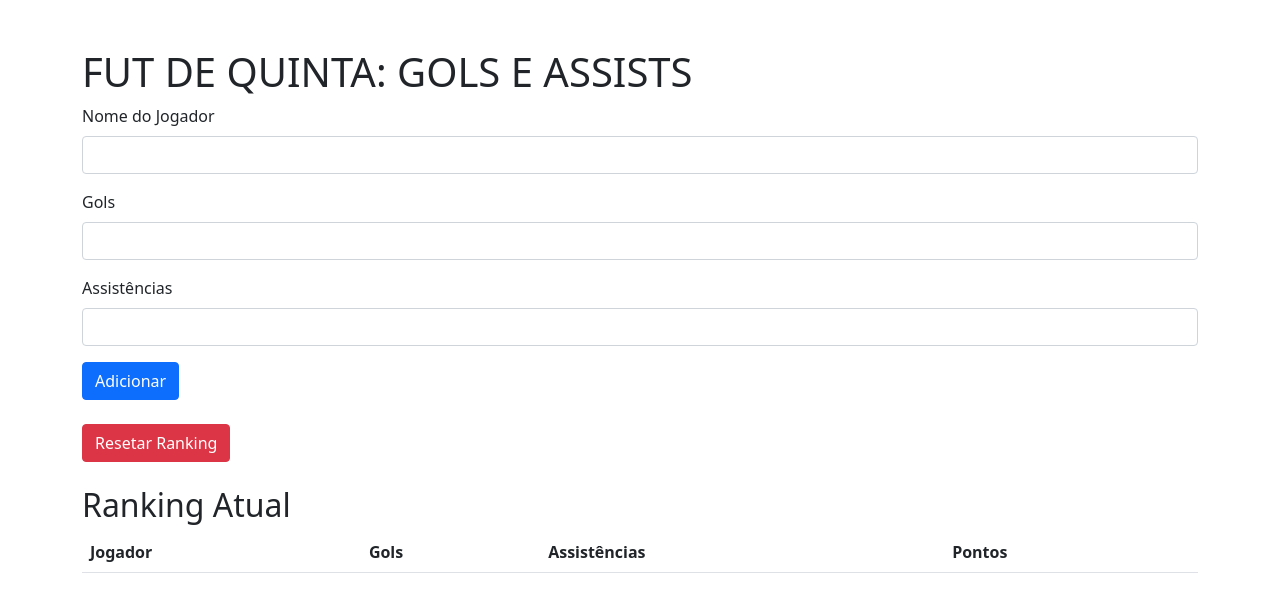
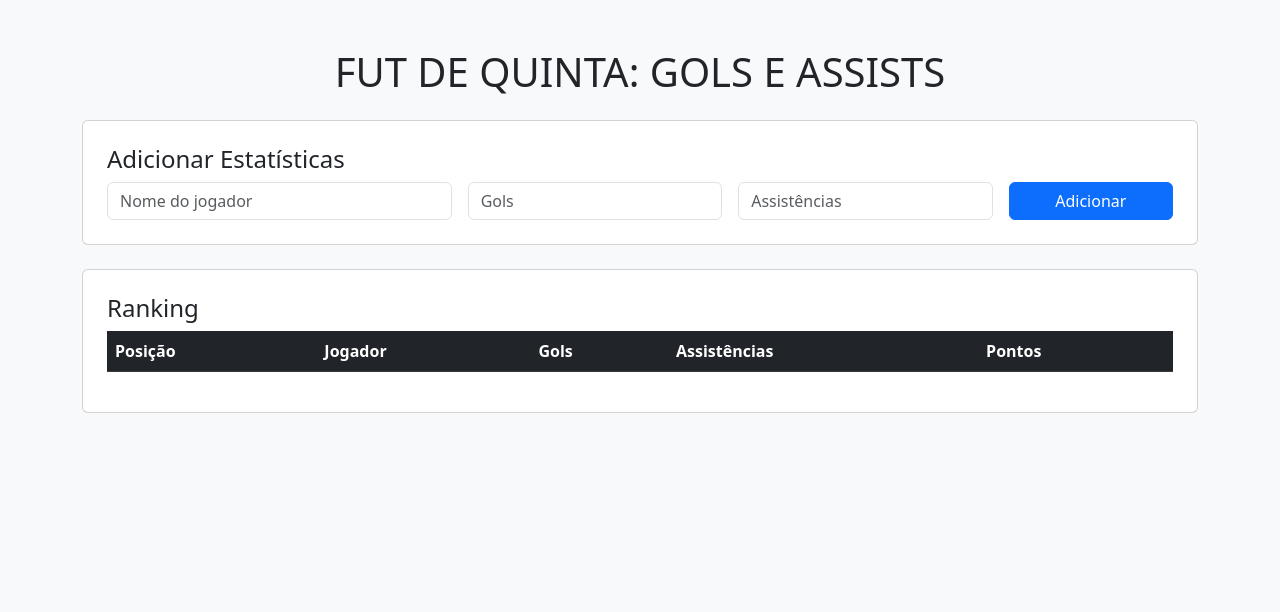
Before and after one commit to Yahard42/FUT-DE-QUINTA-GOLS-E-ASSISTS, a plain HTML site: page index.html in a window 1280 px wide. Drawn offline with nearby package versions, Linux system fonts and the light colour scheme.

Commit message:
Update index.html

```diff
--- a/index.html
+++ b/index.html
@@ -1,59 +1,57 @@
 <!DOCTYPE html>
-<html lang="pt-BR">
+<html lang="pt">
 <head>
     <meta charset="UTF-8">
-    <meta name="viewport" content="width=device-width, initial-scale=1.0">
+    <meta name="viewport" content="width=device-width, initial-scale=1">
     <title>FUT DE QUINTA: GOLS E ASSISTS</title>
-    <link href="https://cdn.jsdelivr.net/npm/bootstrap@5.1.3/dist/css/bootstrap.min.css" rel="stylesheet">
+    <!-- Bootstrap CSS -->
+    <link href="https://cdn.jsdelivr.net/npm/bootstrap@5.3.0/dist/css/bootstrap.min.css" rel="stylesheet">
+    <link rel="stylesheet" href="styles.css">
 </head>
-<body>
+<body class="bg-light">
+
     <div class="container mt-5">
-        <h1>FUT DE QUINTA: GOLS E ASSISTS</h1>
+        <h1 class="text-center mb-4">FUT DE QUINTA: GOLS E ASSISTS</h1>
 
-        <!-- Formulário para adicionar dados -->
-        <form id="formStats">
-            <div class="mb-3">
-                <label for="playerName" class="form-label">Nome do Jogador</label>
-                <input type="text" class="form-control" id="playerName" required>
+        <!-- Formulário para adicionar gols e assistências -->
+        <div class="card p-4 mb-4">
+            <h4>Adicionar Estatísticas</h4>
+            <div class="row g-3">
+                <div class="col-md-4">
+                    <input type="text" id="playerName" class="form-control" placeholder="Nome do jogador">
                 </div>
-            <div class="mb-3">
-                <label for="goals" class="form-label">Gols</label>
-                <input type="number" class="form-control" id="goals" required>
+                <div class="col-md-3">
+                    <input type="number" id="goals" class="form-control" placeholder="Gols" min="0">
                 </div>
-            <div class="mb-3">
-                <label for="assists" class="form-label">Assistências</label>
-                <input type="number" class="form-control" id="assists" required>
+                <div class="col-md-3">
+                    <input type="number" id="assists" class="form-control" placeholder="Assistências" min="0">
                 </div>
-            <button type="submit" class="btn btn-primary">Adicionar</button>
-        </form>
+                <div class="col-md-2">
+                    <button class="btn btn-primary w-100" onclick="addStats()">Adicionar</button>
+                </div>
+            </div>
+        </div>
 
-        <br>
-
-        <!-- Botão de resetar o ranking -->
-        <button class="btn btn-danger" onclick="resetRanking()">Resetar Ranking</button>
-
-        <br><br>
-
-        <!-- Tabela para exibir o ranking -->
-        <h2>Ranking Atual</h2>
-        <table class="table" id="rankingTable">
-            <thead>
+        <!-- Ranking dos jogadores -->
+        <div class="card p-4">
+            <h4>Ranking</h4>
+            <table class="table table-striped">
+                <thead class="table-dark">
                     <tr>
+                        <th>Posição</th>
                         <th>Jogador</th>
                         <th>Gols</th>
                         <th>Assistências</th>
                         <th>Pontos</th>
                     </tr>
                 </thead>
-            <tbody>
-                <!-- Ranking será exibido aqui -->
-            </tbody>
+                <tbody id="rankingTable"></tbody>
             </table>
         </div>
+    </div>
 
-    <!-- Firebase e seu código JS -->
-    <script src="https://www.gstatic.com/firebasejs/10.7.1/firebase-app.js"></script>
-    <script src="https://www.gstatic.com/firebasejs/10.7.1/firebase-database.js"></script>
-    <script src="app.js"></script>
+    <script src="script.js"></script>
+    <!-- Bootstrap JS -->
+    <script src="https://cdn.jsdelivr.net/npm/bootstrap@5.3.0/dist/js/bootstrap.bundle.min.js"></script>
 </body>
 </html>
```
Lines whose indentation alone changed are shown as unchanged.
